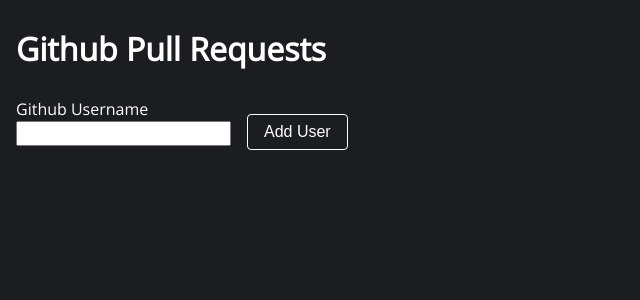
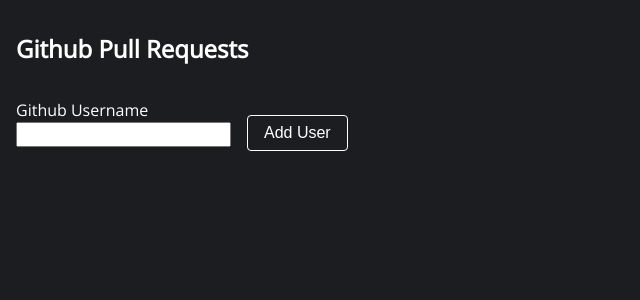
Before and after one commit to NathanKleekamp/Pull-Request-Notifications, a Vue app: page / in a window 1280 px wide. Shown: the top 300 px of the page, without its empty margins (0-640 px from the left). Built offline with nearby package versions, Linux system fonts and the light colour scheme.

Commit message:
fixed h1 size

```diff
--- a/src/App.vue
+++ b/src/App.vue
@@ -68,6 +68,11 @@
     margin-bottom: 1em;
   }
 
+  .masthead h1 {
+    font-size: 24px;
+    line-height: 1.45em;
+  }
+
   form {
     display: flex;
     flex-wrap: wrap;
```
Also changed, not shown: 1 other file (tests, documents, lock files or other folders).
